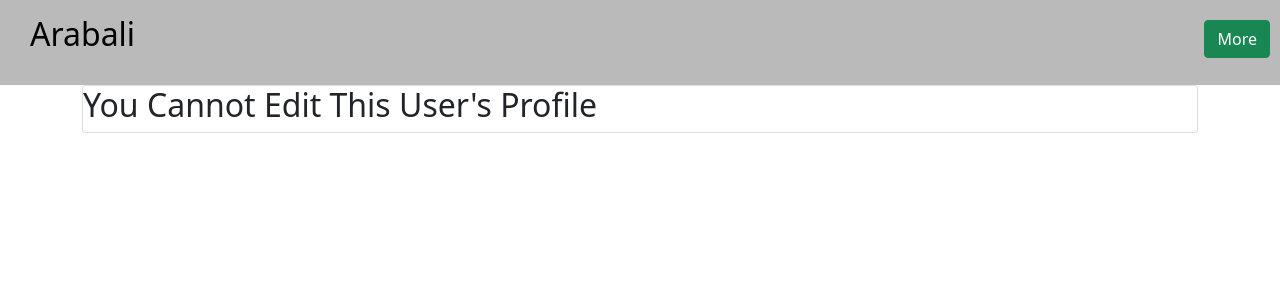
After one commit to Lucas-Rechichi/Arabali, a Django app: page /edit_error/ in a window 1280 px wide. The commit adds this page. Shown: the top 300 px of the page. Run offline with Django 5.2, Linux system fonts and the light colour scheme; some libraries are stand-ins or nearby versions.

Commit message:
video 4 elements

```diff
--- a/sm_app/main/forms.py
+++ b/sm_app/main/forms.py
@@ -4,4 +4,7 @@ from .models import Post
 class AddPost(forms.Form):
     title = forms.CharField(label="Title of your post:", max_length=150)
     content = forms.CharField(label="Post contents:", max_length=500)
-    image = forms.ImageField(label = "Image (optional):", required=True)
+    image = forms.ImageField(label = "Image:", required=True)
+
+class EditProfile(forms.Form):
+    pass
--- /dev/null
+++ b/sm_app/main/templates/main/edit_profile.html
@@ -0,0 +1,6 @@
+{% extends 'main/template.html' %}
+{% load crispy_forms_tags %}
+{% block title %}Edit Profile{% endblock %}
+{% block body %}
+
+{% endblock %}
--- a/sm_app/main/templates/main/page.html
+++ b/sm_app/main/templates/main/page.html
@@ -5,7 +5,9 @@
 
 {% block title %}For You{% endblock %}
 {% block topbar %}
-        <button class="user-profile" onclick='location.href = "/profile/{{username}}"'><img src="{{user.pfp.url}}" alt="pfp" class="user-image"></button>
+        <div class="container">
+            <button class="user-profile" onclick='location.href = "/profile/{{username}}"'><img src="{{user.pfp.url}}" alt="pfp" class="user-image"></button>
+        </div>
 {% endblock %}
 {% block body %}
 
--- /dev/null
+++ b/sm_app/main/templates/main/unsafe_editing.html
@@ -0,0 +1,16 @@
+{% extends 'main/template.html' %}
+{% load crispy_forms_tags %}
+{% block title %}Error{% endblock %}
+{% block body %}
+<div class="container">
+    <div class="row">
+        <div class="col">
+            <div class="card">
+                <h2 class="display4">
+                    You Cannot Edit This User's Profile
+                </h2>
+            </div>
+        </div>
+    </div>
+</div>
+{% endblock %}
--- a/sm_app/main/urls.py
+++ b/sm_app/main/urls.py
@@ -4,6 +4,8 @@ urlpatterns = [
     path('home/', main_v.home, name="home"),
     path('page/', main_v.page, name="page"),
     path('add/', main_v.add_post, name="add_post"),
+    path('edit_error/', main_v.edit_error, name="edit_error"),
+    path('edit/<str:name>', main_v.edit_profile, name="edit_profile"),
     path('page/liked/', main_v.liked, name="liked"),
     path('profile/<str:name>', main_v.profile, name="profile"),
     path('posts/<int:post_id>', main_v.post_view, name="post_view"),
--- a/sm_app/main/views.py
+++ b/sm_app/main/views.py
@@ -108,10 +108,18 @@ def profile(request, name):
         'post': posts,
         'followed_user': followed_userstats,
     }
-    for x in followed_userstats:
-        print(x[0].pfp)
     return render(request, 'main/profile.html', profile_vars)
 
 def post_view(request, post_id):
     post = Post.objects.get(id=post_id)
     return render(request, 'main/posts.html', {"post": post})
+
+def edit_profile(request, name):
+    username = request.user.username
+    if name != username:
+        return HttpResponseRedirect('/edit_error/')
+
+    return render(request, 'main/edit_profile.html')
+
+def edit_error(request):
+    return render(request, 'main/unsafe_editing.html')
```
Also changed, not shown: sm_app/main/templates/main/profile.html (+8 -1 lines), sm_app/tailwind.config.js (deleted, +0 -8 lines), sm_app/image saving approch.txt (deleted).
